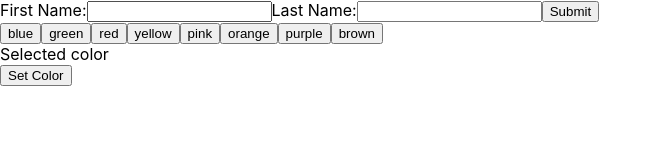
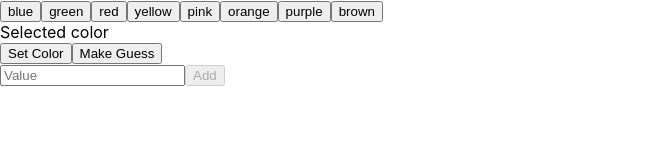
Before and after one commit to andriesdeklerck/ProjectReact, a React app in the folder opdracht_react/: page / in a window 1280 px wide. Shown: the whole page, without its empty margins (0-662 px from the left). Built offline with nearby package versions, Linux system fonts and the light colour scheme.

Commit message:
Second commit

```diff
--- a/opdracht_react/public/index.html
+++ b/opdracht_react/public/index.html
@@ -30,6 +30,7 @@
   <noscript>You need to enable JavaScript to run this app.</noscript>
   <div id="user"></div>
   <div id="game"></div>
+  <div id='View'></div>
 </body>
 
 </html>
--- a/opdracht_react/src/index.js
+++ b/opdracht_react/src/index.js
@@ -108,9 +108,25 @@ class Game extends React.Component {
   }
 
   setGame() {
+    this.state.settedGame = Array();
     this.setState({
       settedGame: this.state.settedGame.concat(this.state.makedGuess)
     });
+    this.state.makedGuess = Array(4);
+    this.state.a = 0;
+    this.state.value = !this.state.value;
+  }
+
+  makeGuess() {
+    if (JSON.stringify(this.state.makedGuess) == JSON.stringify(this.state.settedGame)) {
+      this.state.value = !this.state.value;
+      this.state.a = 0;
+      alert('You have won: ' + this.state.makedGuess + " " + this.state.settedGame);
+    }
+    else {
+      this.state.makedGuess = Array(4);
+      this.state.a = 0;
+    }
   }
 
   renderButton(i) {
@@ -118,6 +134,7 @@ class Game extends React.Component {
       <SelectedButton
         value={i}
         onClick={() => this.handleClick(i)}
+        test={this.state.test}
       />
     );
   }
@@ -135,20 +152,65 @@ class Game extends React.Component {
         {this.renderButton(7)}
         {/* <AddToBoard value={this.props.selectedColor} /> */}
         <div id="gameColor">Selected color</div>
-        <button onClick={() => this.setGame()}>Set Color</button>
+        <button onClick={() => this.setGame()} disabled={this.state.value}>Set Color</button>
+        <button onClick={() => this.makeGuess()}>Make Guess</button>
+      </div>
+    );
+  }
+}
+
+// ReactDOM.render(
+//   <Name />,
+//   document.getElementById('user')
+// );
+
+ReactDOM.render(
+  <Game />,
+  document.getElementById('game')
+);
+
+class AddItem extends React.Component {
+  constructor() {
+    super();
+    this.state = { value: '' };
+    this.onChange = this.onChange.bind(this);
+    this.add = this.add.bind(this);
+  }
+
+  add() {
+    this.props.onButtonClick(this.state.value);
+    this.setState({ value: '' });
+  }
+
+  onChange(e) {
+    this.setState({ value: e.target.value });
+  }
+
+  render() {
+    return (
+      <div className="add-item">
+        <input
+          type="text"
+          className="add-item__input"
+          value={this.state.value}
+          onChange={this.onChange}
+          placeholder={this.props.placeholder}
+        />
+        <button
+          disabled={!this.state.value}
+          className="add-item__button"
+          onClick={this.add}
+        >
+          Add
+        </button>
       </div>
     );
   }
 }
 
 ReactDOM.render(
-  <Name />,
-  document.getElementById('user')
-);
-
-ReactDOM.render(
-  <Game />,
-  document.getElementById('game')
+  <AddItem placeholder="Value" onButtonClick={v => console.log(v)} />,
+  document.getElementById('View')
 );
 
 // If you want to start measuring performance in your app, pass a function
```
Also changed, not shown: 1 other file.
